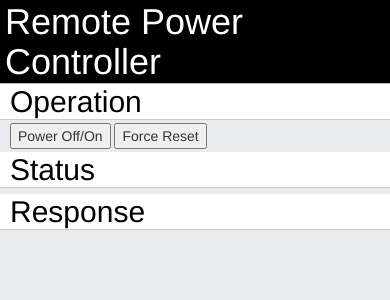
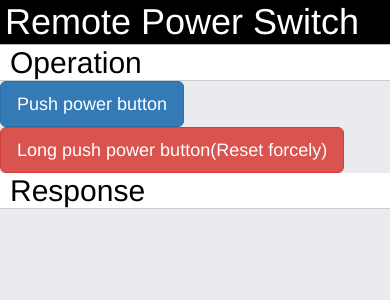
Before and after one commit to dodo5522/rpwc, a Flask app: template templates/index.html in a window 390 px wide. Shown: the top 300 px of the page. Run offline with Flask 2, Linux system fonts and the light colour scheme; the template is opened without the code that fills it, so the values that code supplies are empty; some libraries are stand-ins or nearby versions.

Commit message:
bootstrapボタンを使う

```diff
--- a/templates/index.html
+++ b/templates/index.html
@@ -1,31 +1,30 @@
 <!DOCTYPE html>
 <html lang="ja">
   <head>
-    <title>Remote Power Controller</title>
+    <title>Remote Power Switch</title>
     <link rel="stylesheet" type="text/css" href="/static/bootstrap/css/bootstrap.min.css">
     <link rel="stylesheet" type="text/css" href="/static/sweetalert/css/sweetalert.css">
     <link rel="stylesheet" type="text/css" href="/static/mine/css/simple.css">
-
     <meta name="viewport" content="width=device-width, initial-scale=1, maximum-scale=1, user-scalable=no">
   </head>
+
   <body>
-    <h1>Remote Power Controller</h1>
+    <div class="container-fruid">
+      <h1>Remote Power Switch</h1>
 
-    <h2 class="">Operation</h2>
-    <p><button class="cancel" onclick="pushPowerButton('short')">Power Off/On</button>
-       <button class="cancel" onclick="pushPowerButton('long')">Force Reset</button></p>
+      <h2 class="">Operation</h2>
 
-    <h2 class="">Status</h2>
-    <p>
-        {{message}}
-    </p>
+      <div class="row">
+        <div class="col-md-6"><button class="text-center btn btn-primary btn-lg" onclick="pushPowerButton('short')">Push power button</button></div>
+        <div class="col-md-6"><button class="text-center btn btn-danger btn-lg" onclick="pushPowerButton('long')">Long push power button(Reset forcely)</button></div>
+      </div>
 
       <h2>Response</h2>
       <p id="response"></p>
     </div>
 
+    <script src="/static/jquery-3.1.1.min.js"></script>
     <script src="/static/bootstrap/js/bootstrap.min.js"></script>
-    <script src="/static/jquery-3.1.1.min.js"></script>
     <script src="/static/sweetalert/js/sweetalert.min.js"></script>
     <script src="/static/mine/js/parts.js"></script>
   </body>
```
